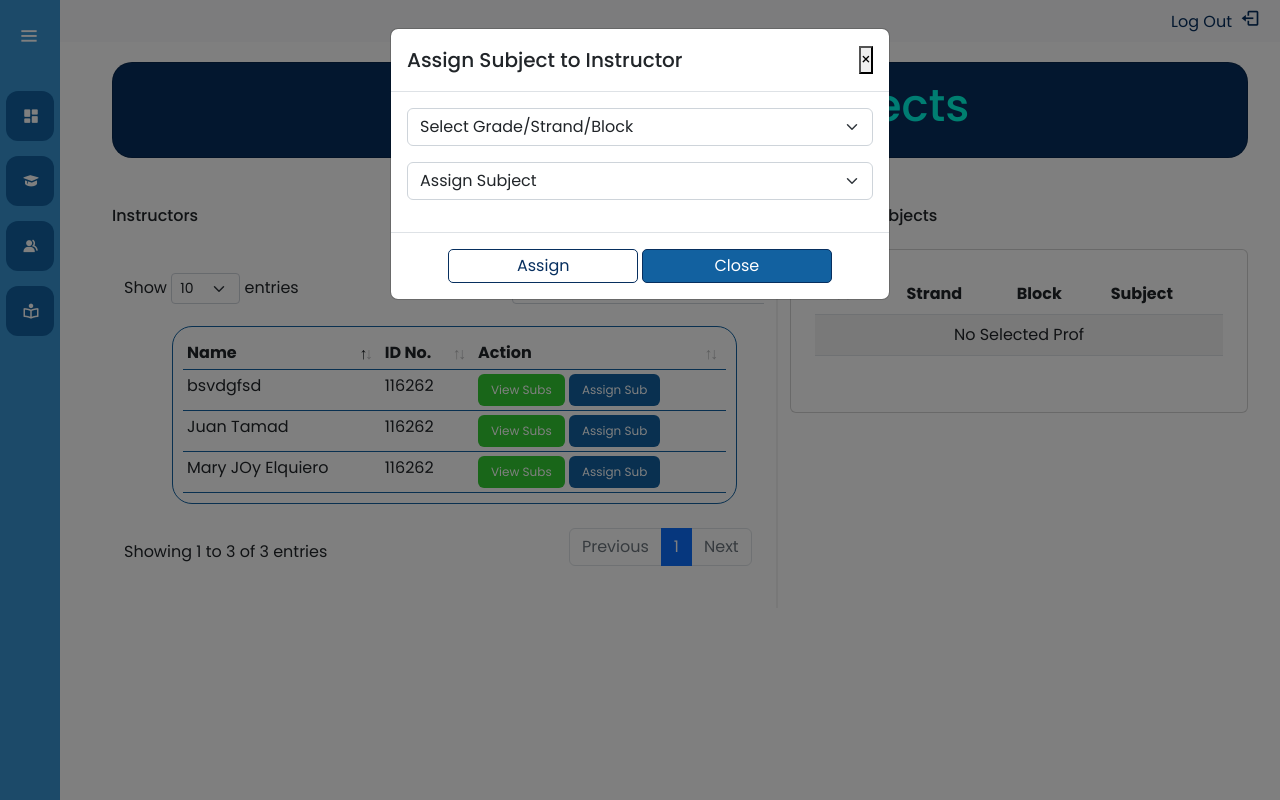
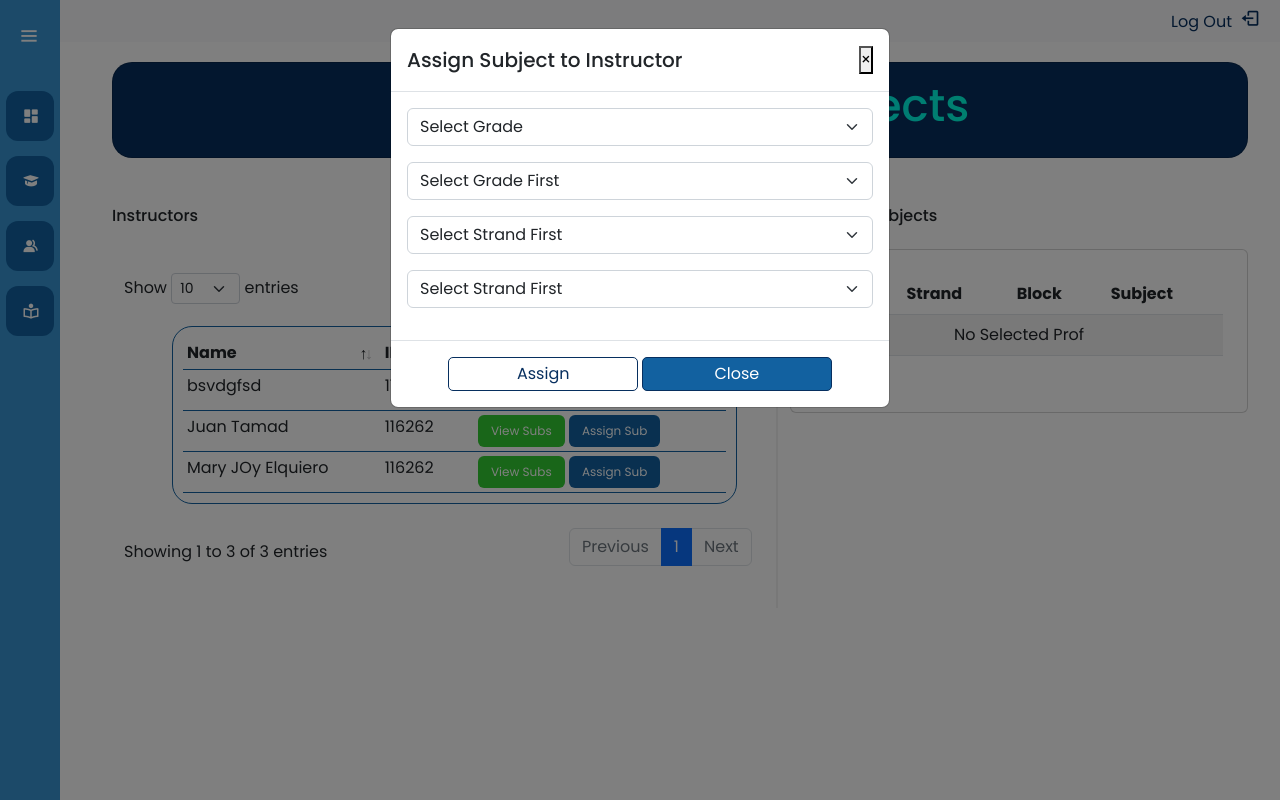
Before and after one commit to Thomas-git-hub/QR-SMS-Attendance-System, a PHP site: page /admin/assign-subject.php in a window 1280 px wide, after a click on "Assign Sub". Run offline with PHP 8.4, Linux system fonts and the light colour scheme; data comes from the database, SQL or seed files in the repository; some libraries are stand-ins or nearby versions.

Commit message:
update form

```diff
--- a/admin/assign-subject.php
+++ b/admin/assign-subject.php
@@ -114,34 +114,22 @@ include 'includes/sidenav.php';
       <div class="modal-body">
         <form action="" method="post" id="assignform">
             <input type="hidden" name="ins" id="ins_id" value="">
+        <select class="form-select mb-3" id="grade"  name="grade"  required>
+                    <option selected="true" disabled="disabled">Select Grade</option>
+                    <option value="11">11</option>
+                    <option value="12">12</option>
+        </select>
 
-            <select class="form-select mb-3"  name="strandGrade"  required>
-                    <option selected="true" disabled="disabled">Select Grade/Strand/Block</option>
-                     <?php
-                     $db->join("strand_tbl str", "str.str_ref_id=bl.str_ref_id", "LEFT");
-                     $db->orderBy("str.str_name","asc");
-                     $db->orderBy("str.grade","asc");
-                      $db->orderBy("bl.block_name","asc");
-                    $block = $db->get ("block_tbl bl", null, "bl.block_ref_id, str.str_name, str.grade, bl.block_name");
-
-                    foreach ($block as $blc) {
-                    ?>
-                    <option value="<?php echo $blc['block_ref_id'] ;?>"><?php echo $blc['str_name']. " - ". $blc['grade']. " - ". $blc['block_name'];?></option>
-                <?php }?>
+             <select class="form-select mb-3"  name="strand" id="strand"  required>
+                    <option selected="true" disabled="disabled">Select Grade First</option>
+            </select>
+             <select class="form-select mb-3"  name="block" id="block"  required>
+                    <option selected="true" disabled="disabled">Select Strand First</option>
             </select>
 
-            <select class="form-select mb-3"  name="subject"  required>
-                    <option selected="true" disabled="disabled">Assign Subject</option>
-                     <?php
-                        $db->join("strand_tbl str", "str.str_ref_id=sub.str_ref_id", "LEFT");
-                        $subject = $db->get ("subject_tbl sub", null, "sub.subject_ref_id, str.str_name, sub.subject_name");
-                        if ($db->count == 0) {
-                            echo "Empty";
-                        }
-                    foreach ($subject as $sub) {
-                    ?>
-                    <option value="<?php echo $sub['subject_ref_id'] ;?>"><?php echo $sub['str_name']. " - ".$sub['subject_name'];?></option>
-                <?php }?>
+
+            <select class="form-select mb-3"  name="subject"  id="subject" required>
+                    <option selected="true" disabled="disabled"> Select Strand First</option>
             </select>
 
 
@@ -175,6 +163,73 @@ include 'includes/sidenav.php';
   $(document).ready(function () {
         $('#datatable').DataTable();
     });
+
+ $("#grade").change(function(){
+    var id =  this.value;
+    $.ajax({
+      type: 'POST',
+      url: './query/getAll.php?action=getstrand',
+      dataType: 'JSON',
+      data: {
+          'id':id,
+      },
+     success: function (items) {
+        console.log(items);
+        $("#strand").empty().append("<option selected='true' disabled='disabled'>Select Strand</option>");
+
+        $.each(items, function(i, item) {
+          $("#strand")
+               .append($("<option>", { value : item.str_ref_id })
+               .text(item.str_name));
+         });
+      }
+    });
+  });
+
+  $("#strand").change(function(){
+    var id =  this.value;
+    $.ajax({
+      type: 'POST',
+      url: './query/getAll.php?action=getblock',
+      dataType: 'JSON',
+      data: {
+          'id':id,
+      },
+     success: function (items) {
+        console.log(items);
+        $("#block").empty().append("<option selected='true' disabled='disabled'>Select Block</option>");
+
+        $.each(items, function(i, item) {
+          $("#block")
+               .append($("<option>", { value : item.block_ref_id })
+               .text(item.block_name));
+         });
+      }
+    });
+  });
+
+
+  $("#strand").change(function(){
+    var id =  this.value;
+    $.ajax({
+      type: 'POST',
+      url: './query/getAll.php?action=getsubject',
+      dataType: 'JSON',
+      data: {
+          'id':id,
+      },
+     success: function (items) {
+        console.log(items);
+        $("#subject").empty().append("<option selected='true' disabled='disabled'>Select Subject</option>");
+
+        $.each(items, function(i, item) {
+          $("#subject")
+               .append($("<option>", { value : item.subject_ref_id })
+               .text(item.subject_name));
+         });
+      }
+    });
+  });
 
 
 </script>
@@ -217,7 +272,10 @@ $(function() {
 
 });
 
+
 </script>
+
+
 
 </body>
 </html>
--- a/admin/assigned.php
+++ b/admin/assigned.php
@@ -41,11 +41,11 @@
                 	 <?php
 
        require_once '../includes/conn.php';
-    $db->join("assign_sub asub", "asub.ins_ref_id=ins.ins_ref_id", "LEFT");
-    $db->join("block_subject bs", "bs.bs_id=asub.bs_id", "LEFT");
-    $db->join("block_tbl bl", "bl.block_ref_id=bs.block_ref_id", "LEFT");
-    $db->join("subject_tbl sub", "sub.subject_ref_id=bs.subject_ref_id", "LEFT");
-    $db->join("strand_tbl str", "bl.str_ref_id=str.str_ref_id", "LEFT");
+    $db->join("assign_sub asub", "asub.ins_ref_id=ins.ins_ref_id");
+    $db->join("block_subject bs", "bs.bs_id=asub.bs_id");
+    $db->join("block_tbl bl", "bl.block_ref_id=bs.block_ref_id");
+    $db->join("subject_tbl sub", "sub.subject_ref_id=bs.subject_ref_id");
+    $db->join("strand_tbl str", "bl.str_ref_id=str.str_ref_id");
 
 	$db->where("ins.ins_ref_id", $_GET['ins_ref']);
     $assigned = $db->get ("instructor_tbl ins", null, "str.grade, str.str_name, bl.block_name, sub.subject_name");
```
Also changed, not shown: admin/query/getAll.php (added, +36 -0 lines), admin/query/manageAll_Exe.php (+4 -14 lines).
